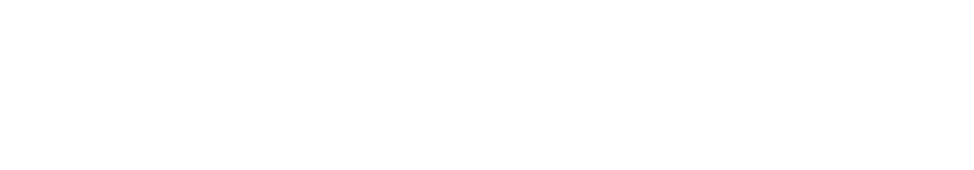
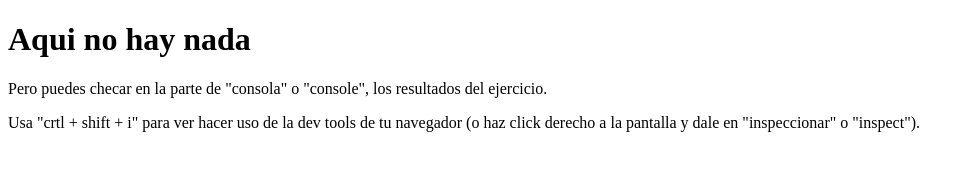
Before and after one commit to AaronSantos-Next11/Metodos-string-uni, a plain HTML site: page index.html in a window 1280 px wide. Shown: the whole page, without its empty margins (0-974 px from the left). Drawn offline with Linux system fonts and the light colour scheme.

Commit message:
Nueva información en el HTML

```diff
--- a/index.html
+++ b/index.html
@@ -7,6 +7,8 @@
     <title>Strings y arrays</title>
 </head>
 <body>
-
+    <h1>Aqui no hay nada</h1>
+    <p>Pero puedes checar en la parte de "consola" o "console", los resultados del ejercicio. </p>
+    <p>Usa "crtl + shift + i" para ver hacer uso de la dev tools de tu navegador (o haz click derecho a la pantalla y dale en "inspeccionar" o "inspect").</p>
 </body>
 </html>
```
